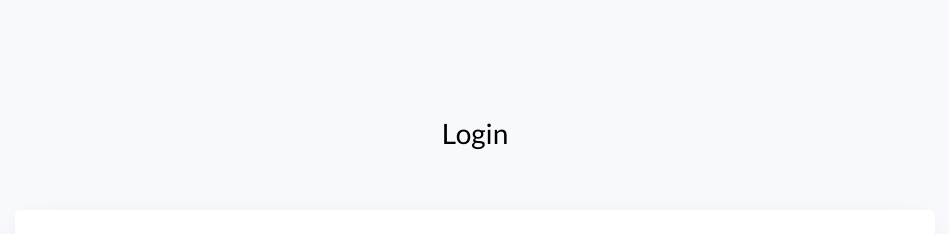
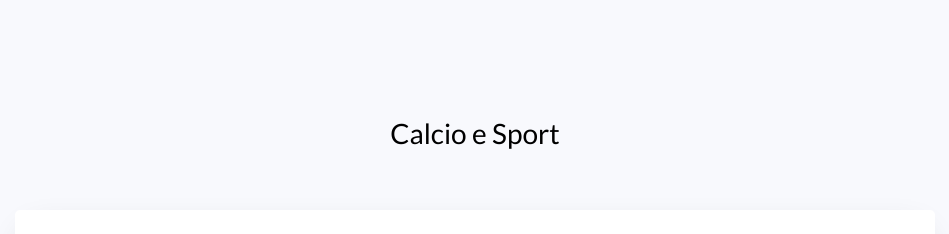
Before and after one commit to samufalcia/informatica, a plain HTML site: page login/index.html in a window 1280 px wide. Shown: the top 234 px of the page, without its empty margins (165-1114 px from the left). Drawn offline with Linux system fonts and the light colour scheme.

Commit message:
Update index.html

```diff
--- a/login/index.html
+++ b/login/index.html
@@ -17,7 +17,7 @@
 		<div class="container">
 			<div class="row justify-content-center">
 				<div class="col-md-6 text-center mb-5">
-					<h2 class="heading-section">Login </h2>
+					<h2 class="heading-section">Calcio e Sport </h2>
 				</div>
 			</div>
 			<div class="row justify-content-center">
```
